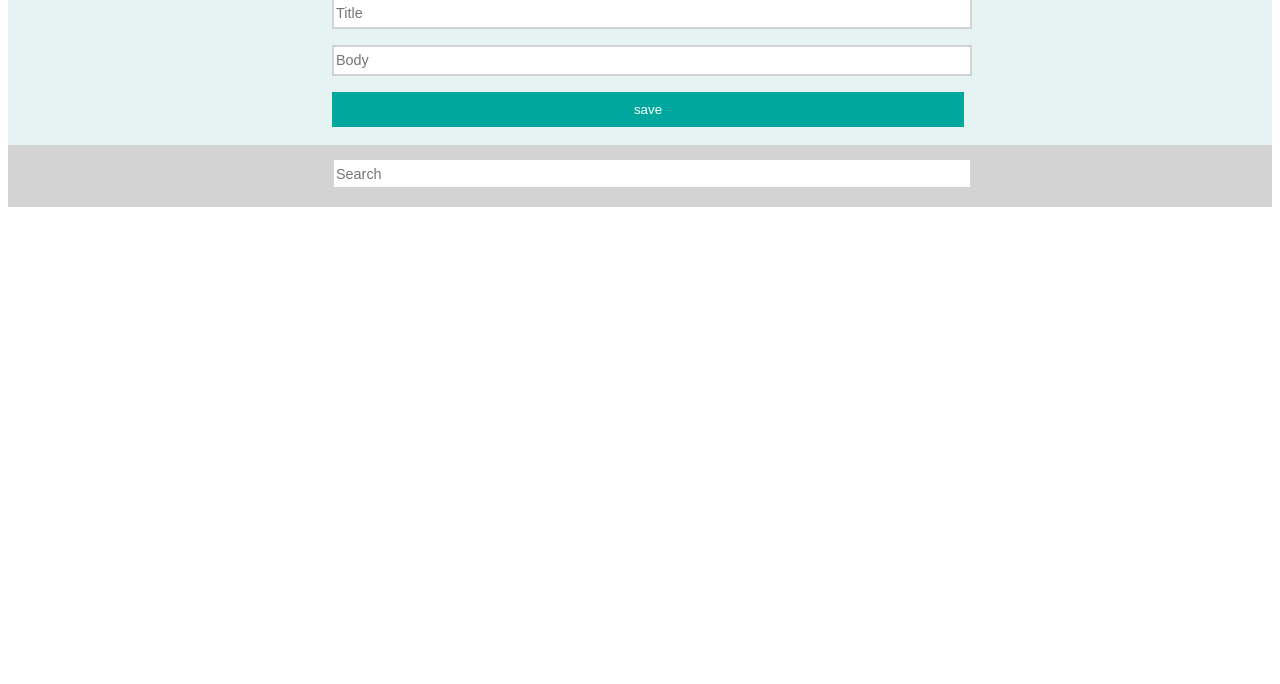
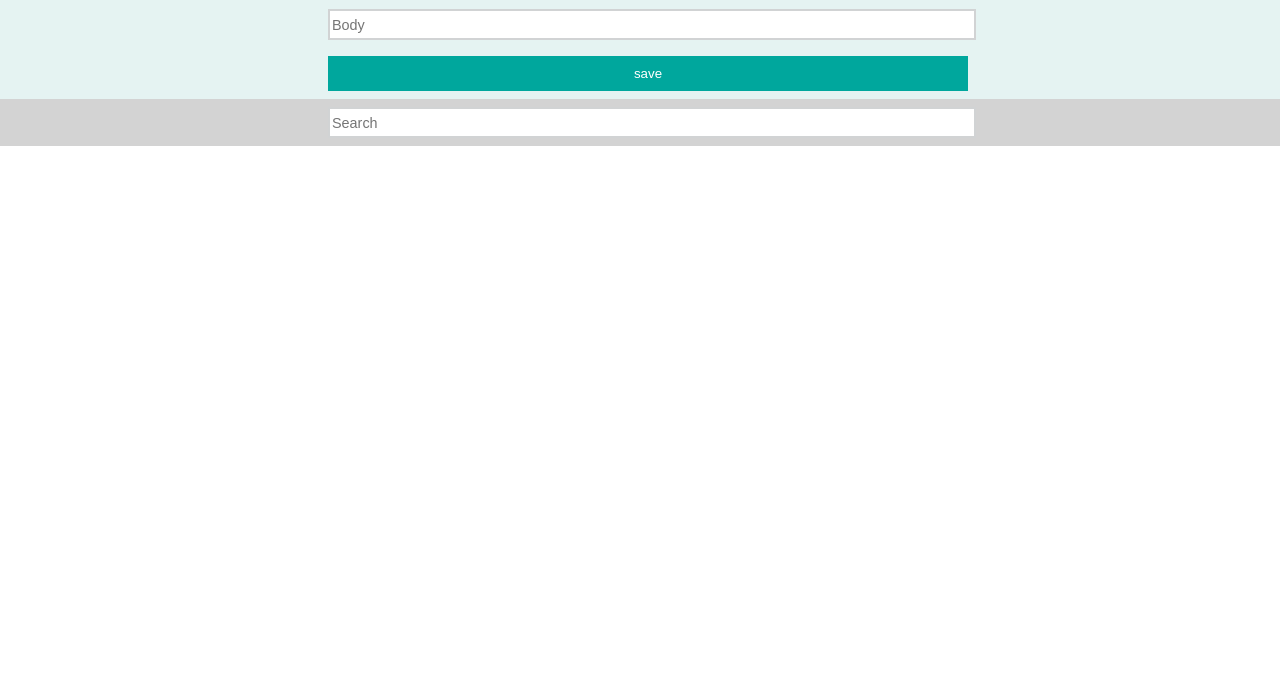
Before and after one commit to chrisboylen/ideaBox, a plain HTML site: page index.html in a window 1280 px wide. Shown: the part 116-800 px from the top of the page. Drawn offline with nearby package versions, Linux system fonts and the light colour scheme.

Commit message:
Add reset CSS

```diff
--- a/index.html
+++ b/index.html
@@ -1,9 +1,10 @@
 <!DOCTYPE html>
-<html>
+<html lang="en">
 <head>
-  <link href="https://fonts.googleapis.com/css?family=Open+Sans|Roboto+Slab:700" rel="stylesheet">
   <link rel="stylesheet" href="reset.css">
   <link rel="stylesheet" href="styles.css">
+  <link href="https://fonts.googleapis.com/css?family=Open+Sans|Roboto+Slab:700" rel="stylesheet">
+  <meta name="viewport" content="width=device-width, initial-scale=1">
   <title>Idea Box</title>
 </head>
 <body>
--- a/reset.css
+++ b/reset.css
@@ -0,0 +1,48 @@
+/* http://meyerweb.com/eric/tools/css/reset/
+   v2.0 | 20110126
+   License: none (public domain)
+*/
+
+html, body, div, span, applet, object, iframe,
+h1, h2, h3, h4, h5, h6, p, blockquote, pre,
+a, abbr, acronym, address, big, cite, code,
+del, dfn, em, img, ins, kbd, q, s, samp,
+small, strike, strong, sub, sup, tt, var,
+b, u, i, center,
+dl, dt, dd, ol, ul, li,
+fieldset, form, label, legend,
+table, caption, tbody, tfoot, thead, tr, th, td,
+article, aside, canvas, details, embed,
+figure, figcaption, footer, header, hgroup,
+menu, nav, output, ruby, section, summary,
+time, mark, audio, video {
+  margin: 0;
+  padding: 0;
+  border: 0;
+  font-size: 100%;
+  font: inherit;
+  vertical-align: baseline;
+}
+/* HTML5 display-role reset for older browsers */
+article, aside, details, figcaption, figure,
+footer, header, hgroup, menu, nav, section {
+  display: block;
+}
+body {
+  line-height: 1;
+}
+ol, ul {
+  list-style: none;
+}
+blockquote, q {
+  quotes: none;
+}
+blockquote:before, blockquote:after,
+q:before, q:after {
+  content: '';
+  content: none;
+}
+table {
+  border-collapse: collapse;
+  border-spacing: 0;
+}
```
